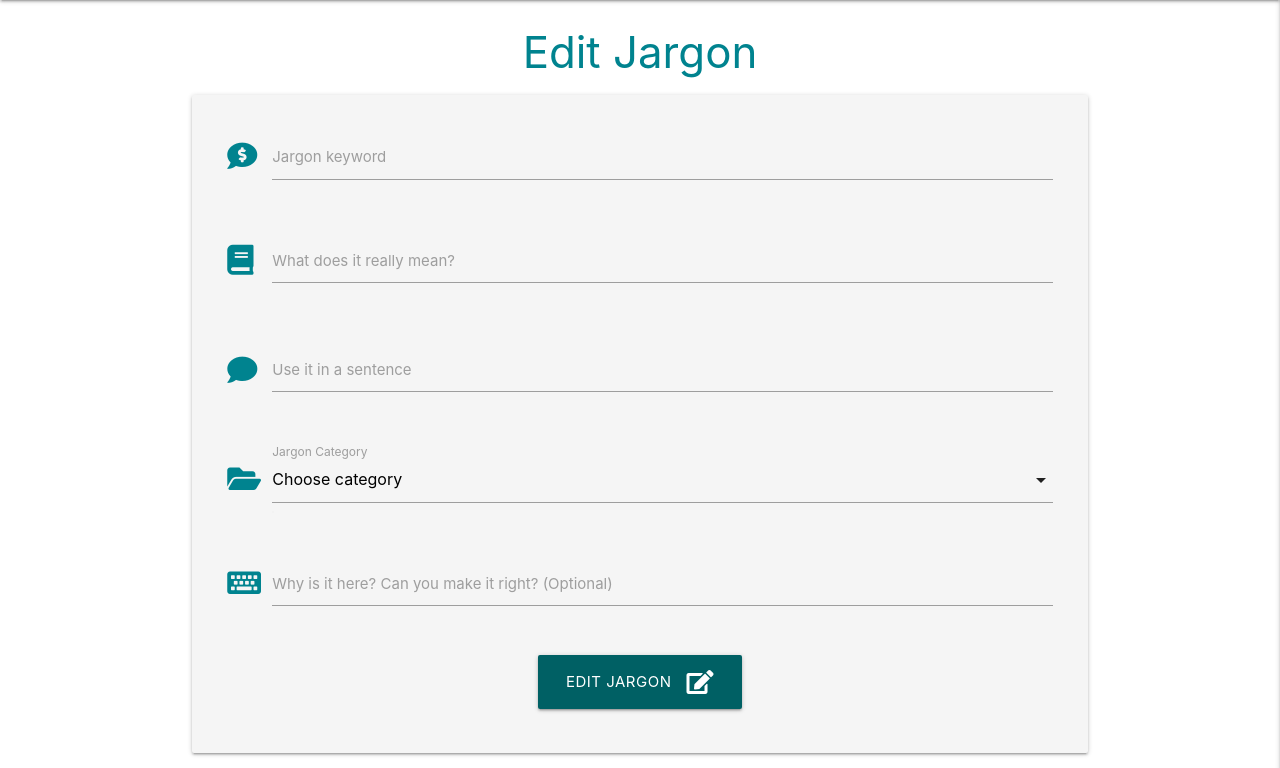
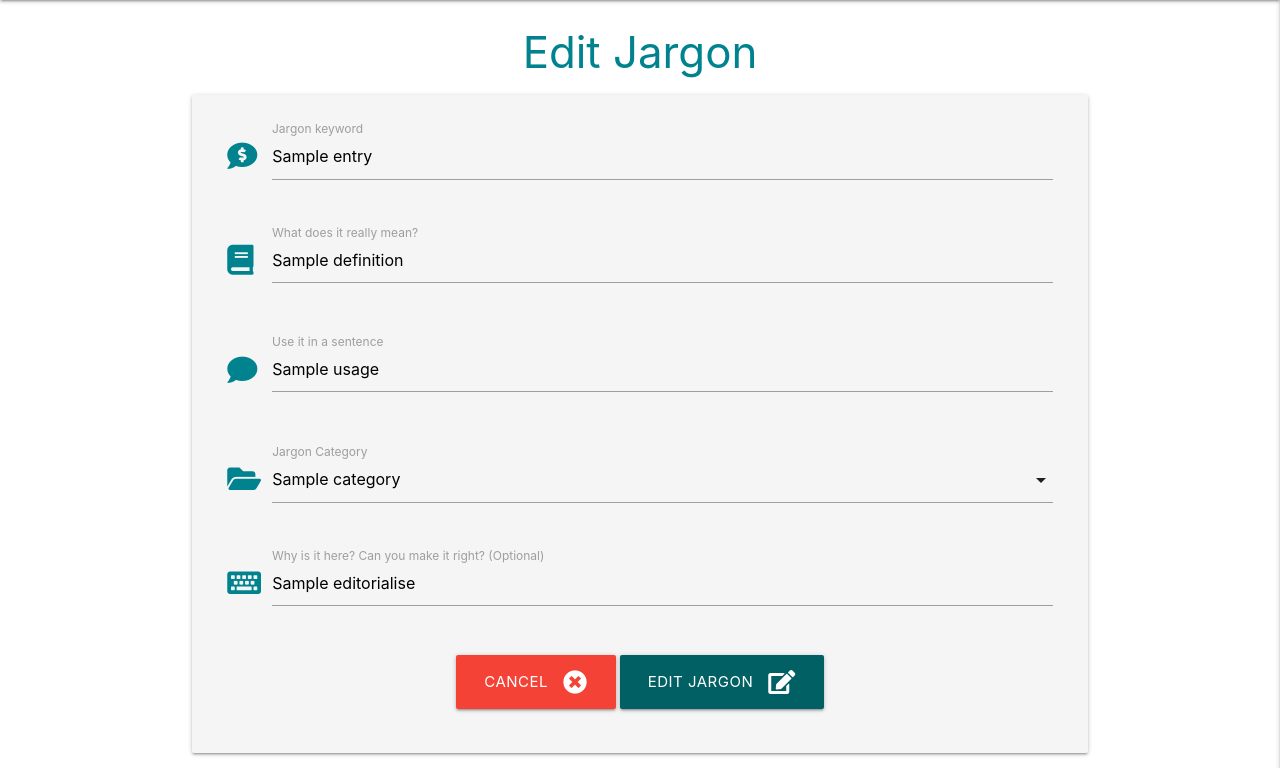
Before and after one commit to dandavies23/jargon-unchained, a Flask app: template templates/edit_jargon.html in a window 1280 px wide. Shown: the part 64-832 px from the top of the page. Run offline with Flask 2, Linux system fonts and the light colour scheme; the template is opened without the code that fills it: most values are stand-ins (such as "Sample title", 1, 10 or a date in 2020); some libraries are stand-ins or nearby versions.

Commit message:
Bind data to Edit Jargon form

```diff
--- a/templates/edit_jargon.html
+++ b/templates/edit_jargon.html
@@ -10,7 +10,7 @@
                 <div class="input-field col s12">
                     <i class="fas fa-comment-dollar prefix cyan-text text-darken-3"></i>
                     <input id="jargon_name" name="jargon_name" minlength="5" maxlength="25"
-                        type="text" class="validate" required>
+                        value="{{ entry.jargon_name }}" type="text" class="validate" required>
                     <label for="jargon_name">Jargon keyword</label>
                 </div>
             </div>
@@ -19,7 +19,8 @@
                 <div class="input-field col s12">
                     <i class="fas fa-book prefix cyan-text text-darken-3"></i>
                     <textarea id="definition" name="definition" minlength="5" maxlength="200"
-                        class="materialize-textarea validate" required></textarea>
+                        class="materialize-textarea validate" required>
+                        {{- entry.definition -}}</textarea>
                     <label for="definition">What does it really mean?</label>
                 </div>
             </div>
@@ -28,7 +29,7 @@
                 <div class="input-field col s12">
                     <i class="fas fa-comment prefix cyan-text text-darken-3"></i>
                     <textarea id="usage" name="usage" minlength="5" maxlength="100"
-                        class="materialize-textarea validate" required></textarea>
+                        class="materialize-textarea validate" required>{{- entry.usage -}}</textarea>
                     <label for="usage">Use it in a sentence</label>
                 </div>
             </div>
@@ -37,9 +38,13 @@
                 <div class="input-field col s12">
                     <i class="fas fa-folder-open prefix cyan-text text-darken-3"></i>
                     <select id="category_name" name="category_name" class="validate" required>
-                        <option value="" disabled selected>Choose category</option>
+                        <option value="" disabled>Choose category</option>
                         {% for category in categories %}
+                            {% if category.category_name == entry.category_name %} <!-- check this -->
+                            <option value="{{ category.category_name }}" selected>{{ category.category_name }}</option>
+                            {% else %}
                             <option value="{{ category.category_name }}">{{ category.category_name }}</option>
+                            {% endif %}
                         {% endfor %}
                     </select>
                     <label for="category_name">Jargon Category</label>
@@ -50,7 +55,7 @@
                 <div class="input-field col s12">
                     <i class="fas fa-keyboard prefix cyan-text text-darken-3"></i>
                     <textarea id="editorialise" name="editorialise" minlength="5" maxlength="1200"
-                        class="materialize-textarea validate"></textarea>
+                        class="materialize-textarea validate">{{- entry.editorialise -}}</textarea>
                     <label for="editorialise">Why is it here? Can you make it right? (Optional)
                     </label>
                 </div>
@@ -58,6 +63,10 @@
             <!-- submit button -->
             <div class="row">
                 <div class="col s12 center-align">
+                    <!-- cancel button -->
+                    <a href="{{ url_for('get_jargon') }}" class="btn-large red">
+                        Cancel <i class="fas fa-times-circle right"></i>
+                    </a>
                     <button type="submit" class="btn-large cyan darken-4">
                         Edit Jargon <i class="fas fa-edit right"></i>
                     </button>
```
